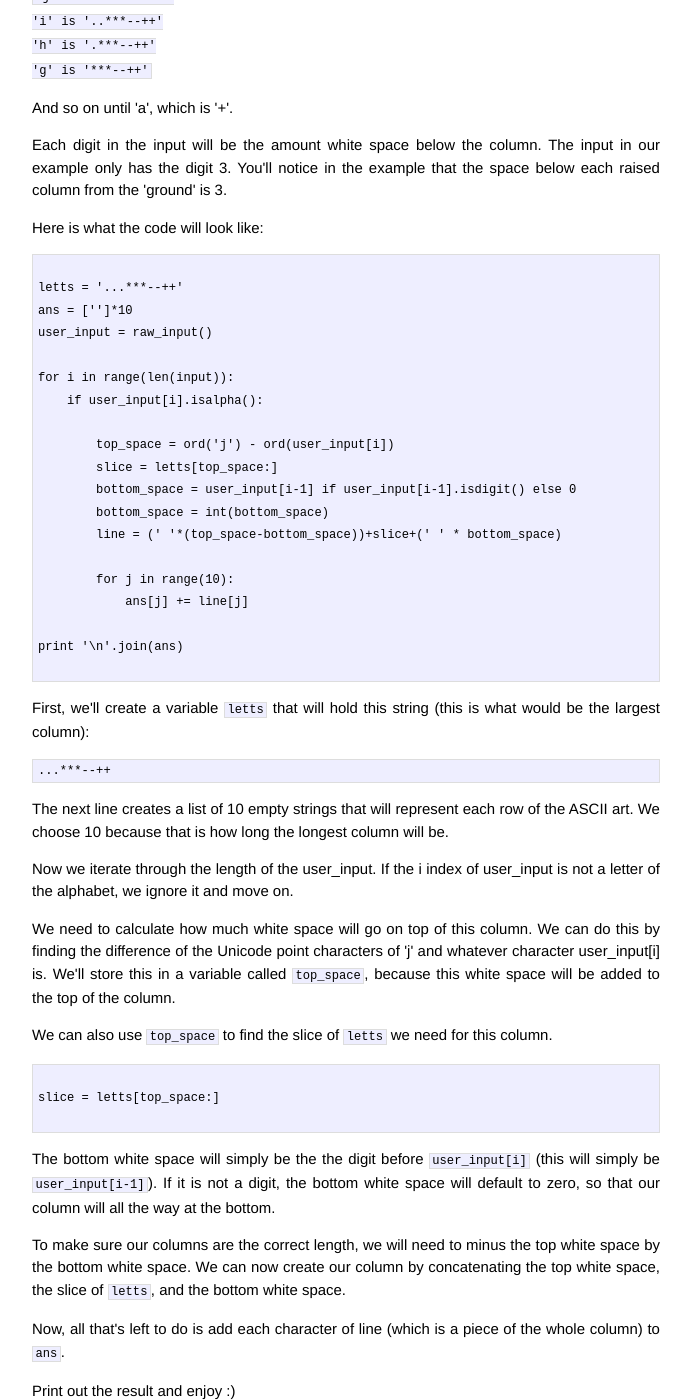
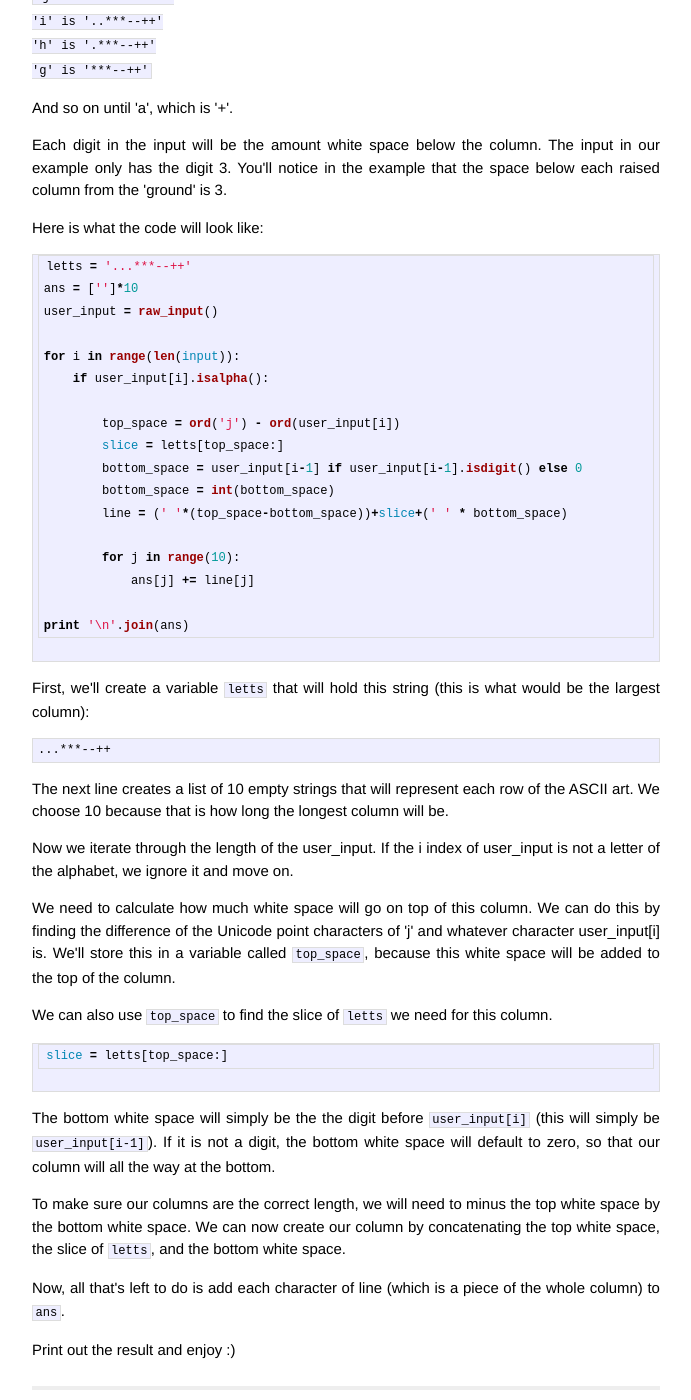
Before and after one commit to paulmouzas/paulmouzas.github.io, a Jekyll site: the page built from _posts/2014-04-18-daily-programmer-158.html, in a window 1280 px wide and 1400 px high, scrolled down 724 px. Shown: the whole window, without its empty margins (294-985 px from the left). Built offline with Jekyll 4.4.1, drawn with Linux system fonts in a browser that asks for light colours; Markdown is read by kramdown in place of the engine named in the settings.

Commit message:
fix highlight

```diff
--- a/_posts/2014-04-18-daily-programmer-158.html
+++ b/_posts/2014-04-18-daily-programmer-158.html
@@ -45,7 +45,7 @@ j3f3e3e3d3d3c3cee3c3c3d3d3e3e3f3fjij3f3f3e3e3d3d3c3cee3c3c3d3d3e3e3fj
 <p>Each digit in the input will be the amount white space below the column. The input in our example only has the digit 3. You'll notice in the example that the space below each raised column from the 'ground' is 3. </p>
 <p>Here is what the code will look like:</p>
 <pre>
-{{ highlight python }}
+{% highlight python %}
 letts = '...***--++'
 ans = ['']*10
 user_input = raw_input()
@@ -63,7 +63,7 @@ for i in range(len(input)):
             ans[j] += line[j]
 
 print '\n'.join(ans)
-{{ endhighlight }}
+{% endhighlight %}
 </pre>
 <p>First, we'll create a variable <code>letts</code> that will hold this string (this is what would be the largest column): </p>
 <pre>
@@ -74,9 +74,9 @@ print '\n'.join(ans)
 <p>We need to calculate how much white space will go on top of this column. We can do this by finding the difference of the Unicode point characters of 'j' and whatever character user_input[i] is. We'll store this in a variable called <code>top_space</code>, because this white space will be added to the top of the column.</p>
 <p>We can also use <code>top_space</code> to find the slice of <code>letts</code> we need for this column.</p>
 <pre>
-{{highlight python}}
+{% highlight python %}
 slice = letts[top_space:]
-{{ endhighlight }}
+{% endhighlight %}
 </pre>
 <p>The bottom white space will simply be the the digit before <code>user_input[i]</code> (this will simply be <code>user_input[i-1]</code>). If it is not a digit, the bottom white space will default to zero, so that our column will all the way at the bottom.</p>
 <p>To make sure our columns are the correct length, we will need to minus the top white space by the bottom white space. We can now create our column by concatenating the top white space, the slice of <code>letts</code>, and the bottom white space. </p>
```
